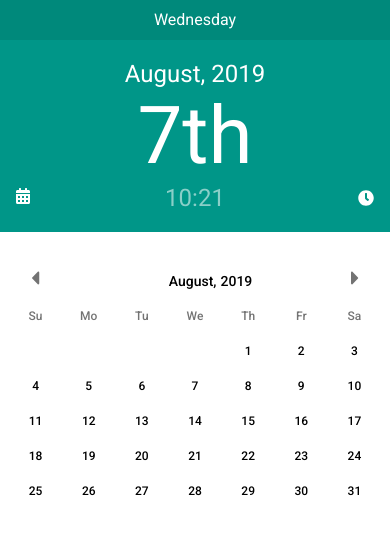
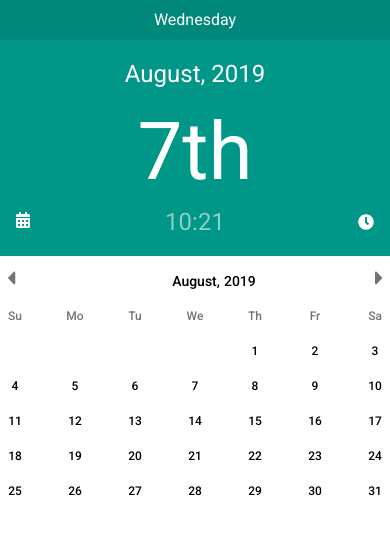
Before and after one commit to wendy-hopla/hopla-calendar-test, a React (Create React App) app: page / in a window 390 px wide. Shown: the top 534 px of the page. Built offline with nearby package versions, Linux system fonts and the light colour scheme.

Commit message:
calendar  update

```diff
--- a/src/component/calendar/Calendar.jsx
+++ b/src/component/calendar/Calendar.jsx
@@ -27,6 +27,7 @@ import {
   faCaretRight
 } from "@fortawesome/free-solid-svg-icons";
 import { MenuList, MenuItem } from "@material-ui/core";
+import WidgetContainer from "./WidgetContainer";
 
 library.add(fab, faCalendarAlt, faClock, faCaretLeft, faCaretRight);
 
@@ -399,7 +400,7 @@ class Calendar extends Component {
     }
 
     if (this.state.calendarContainer) {
-      return <Calendar calendarContainer={this.calendarContainer} />;
+      return <WidgetContainer calendarContainer={this.calendarContainer} />;
     }
 
     return (
--- a/src/component/calendar/CalendarStep.jsx
+++ b/src/component/calendar/CalendarStep.jsx
@@ -16,7 +16,7 @@ import ListItemText from "@material-ui/core/ListItemText";
 
 // import { range } from "moment-range";
 //Import Other Components
-import Calendar from "./Calendar";
+import WidgetContainer from "./WidgetContainer";
 
 //Bootstrap Grid
 import { Row } from "react-bootstrap";
@@ -125,18 +125,6 @@ class CalendarStep extends Component {
     );
   };
 
-  toggleCalendar() {
-    this.setState({
-      shown: !this.state.shown
-    });
-  }
-
-  toggleTime() {
-    this.setState({
-      timeShown: !this.state.timeShown
-    });
-  }
-
   continue = e => {
     // e.preventDefault();
     this.props.nextStep();
@@ -177,7 +165,7 @@ class CalendarStep extends Component {
     };
 
     if (this.state.calendarContainer) {
-      return <Calendar calendarContainer={this.calendarContainer} />;
+      return <WidgetContainer calendarContainer={this.calendarContainer} />;
     }
     if (this.state.clockContainer) {
       return <CalendarStep clockContainer={this.clockContainer} />;
--- a/src/component/calendar/CalendarStepThree.jsx
+++ b/src/component/calendar/CalendarStepThree.jsx
@@ -14,7 +14,7 @@ import { Col } from "react-bootstrap";
 import clsx from "clsx";
 
 //Import Other Components
-import Calendar from "./Calendar";
+import WidgetContainer from "./WidgetContainer";
 import CalendarStep from "./CalendarStep";
 
 //FontAwesome
@@ -130,7 +130,7 @@ export class CalendarStepThree extends Component {
     }
 
     if (this.state.calendarContainer) {
-      return <Calendar calendarContainer={this.calendarContainer} />;
+      return <WidgetContainer calendarContainer={this.calendarContainer} />;
     }
 
     return (
--- a/src/component/calendar/calendar.css
+++ b/src/component/calendar/calendar.css
@@ -33,12 +33,16 @@ body {
   font-size: 24px;
 }
 .day-num {
-  margin-bottom: -16px;
+  margin-top: 16px;
+  margin-bottom: -8px;
   font-size: 80px;
 }
 .hour-minute-range {
   font-size: 24px;
   color: rgba(255, 255, 255, 0.54);
+  display: inline-block;
+  /* margin-left: 40%;
+  margin-right: 40%; */
 }
 .body-section {
   width: 640px;
@@ -48,10 +52,12 @@ body {
 .calendar-icon {
   text-align: left;
   margin-top: 5px;
+  display: inline-block;
 }
 .clock-icon {
   text-align: right;
   margin-top: 7px;
+  display: inline-block;
 }
 .calendar-column {
   display: block;
@@ -468,7 +474,7 @@ form {
   .mobile-view-time,
   .mobile-view-form {
     width: 100vw;
-    margin-left: 6px;
+    margin-left: -8px;
   }
   .filter-column {
     padding: 0 0;
@@ -660,4 +666,14 @@ form {
     padding-left: 83px !important;
   }
 }
+@media (max-width: 768px) {
+  .body-section {
+    width: 100vw;
+    text-align: center;
+    overflow: hidden;
+  }
+  .calendar-column {
+    padding: 0 0;
+  }
+}
 /* @end of media queries */
```
